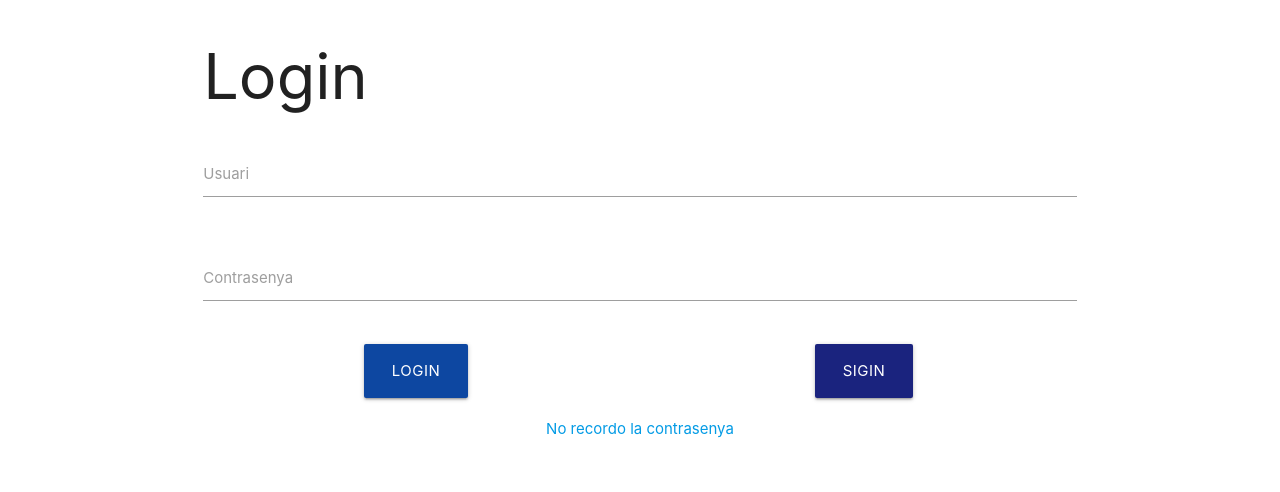
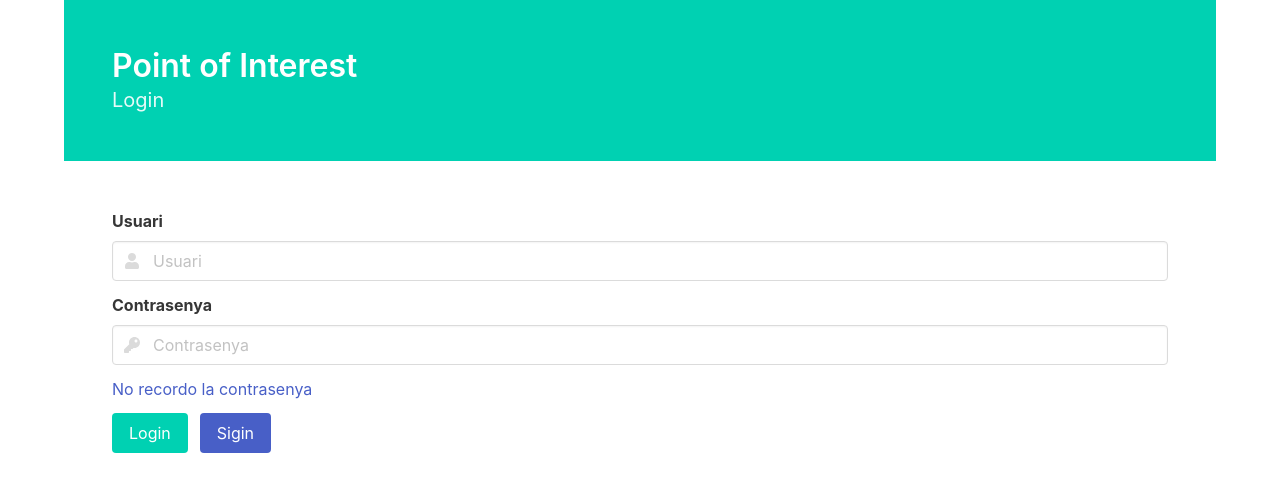
Before and after one commit to jpmataro/pointsofinterest, an Angular app: page /login in a window 1280 px wide. Shown: the top 492 px of the page. Built offline with nearby package versions, Linux system fonts and the light colour scheme.

Commit message:
Change Materialize to Bulma

```diff
--- a/angular.json
+++ b/angular.json
@@ -28,6 +28,7 @@
               "src/assets"
             ],
             "styles": [
+              "node_modules/bulma/css/bulma.min.css",
               "src/styles.sass"
             ],
             "scripts": []
--- a/package.json
+++ b/package.json
@@ -19,6 +19,7 @@
     "@angular/platform-browser": "~9.1.4",
     "@angular/platform-browser-dynamic": "~9.1.4",
     "@angular/router": "~9.1.4",
+    "bulma": "^0.8.2",
     "rxjs": "~6.5.4",
     "tslib": "^1.10.0",
     "zone.js": "~0.10.2"
--- a/src/app/pages/login/login.component.html
+++ b/src/app/pages/login/login.component.html
@@ -1,32 +1,52 @@
-<div class="row">
-  <div class="col s12">
-      <h1>Login</h1>
+<section class="hero is-primary">
+  <div class="hero-body">
+    <div class="container">
+      <h1 class="title">
+        Point of Interest
+      </h1>
+      <h2 class="subtitle">
+        Login
+      </h2>
+    </div>
   </div>
-  <form class="col s12">
-    <div class="row">
-      <div class="input-field col s12">
-        <input id="user" type="text" class="validate">
-        <label for="user">Usuari</label>
+</section>
+<section class="section">
+  <form [formGroup]="loginForm" (ngSubmit)="login()">
+    <div class="field">
+      <label for="user" class="label">Usuari</label>
+      <div class="control has-icons-left has-icons-right">
+        <input id="user" class="input" type="text" placeholder="Usuari" [class.is-danger]="userValid" formControlName="user">
+        <span class="icon is-small is-left">
+          <i class="fas fa-user"></i>
+        </span>
+      </div>
+      <p *ngIf="userValid" class="help is-danger">El camp ha de contenir un nom</p>
+    </div>
+
+    <div class="field">
+      <label for="password" class="label">Contrasenya</label>
+      <div class="control has-icons-left has-icons-right">
+        <input id="password" class="input" type="password" placeholder="Contrasenya" formControlName="password">
+        <span class="icon is-small is-left">
+          <i class="fas fa-key"></i>
+        </span>
+      </div>
+      <p *ngIf="passValid" class="help is-danger">El camp ha de contenir una contrasenya valida</p>
+    </div>
+
+    <div class="field">
+      <div class="control">
+        <a href="#None" title="No recordo la contrasenya">No recordo la contrasenya</a>
       </div>
     </div>
-    <div class="row">
-      <div class="input-field col s12">
-        <input id="password" type="password" class="validate">
-        <label for="password">Contrasenya</label>
+
+    <div class="field is-grouped">
+      <div class="control">
+        <button class="button is-primary">Login</button>
       </div>
-    </div>
-    <div class="row">
-      <div class="col s6 center-align">
-        <button class="btn waves-effect waves-light btn-large blue darken-4" type="submit" name="action">Login</button>
-      </div>
-      <div class="col s6 center-align">
-        <button class="btn waves-effect waves-light btn-large indigo darken-4" name="action">Sigin</button>
-      </div>
-    </div>
-    <div class="row">
-      <div class="col s12 center-align">
-          <a href="#None" title="No recordo la contrasenya">No recordo la contrasenya</a>
+      <div class="control">
+        <button class="button is-link">Sigin</button>
       </div>
     </div>
   </form>
-</div>
+</section>
--- a/src/app/pages/login/login.component.ts
+++ b/src/app/pages/login/login.component.ts
@@ -1,4 +1,5 @@
 import { Component, OnInit } from '@angular/core';
+import { FormGroup, FormBuilder, Validators } from '@angular/forms';
 
 @Component({
   selector: 'app-login',
@@ -7,9 +8,37 @@ import { Component, OnInit } from '@angular/core';
 })
 export class LoginComponent implements OnInit {
 
-  constructor() { }
+  loginForm: FormGroup
+
+  constructor( private formBuilder: FormBuilder) {
+    this.formCreate();
+  }
 
   ngOnInit(): void {
   }
 
+  get userValid() {
+    return this.loginForm.get('user').invalid && this.loginForm.get('user').touched;
+  }
+
+  get passValid() {
+    return this.loginForm.get('password').invalid && this.loginForm.get('password').touched;
+  }
+
+  formCreate() {
+    this.loginForm = this.formBuilder.group({
+      user:["", Validators.required],
+      password:["", Validators.required],
+    });
+  }
+
+  login() {
+    console.log(this.loginForm);
+    if(this.loginForm.invalid) {
+      return Object.values(this.loginForm.controls).forEach(control => {
+        control.markAsTouched();
+      })
+    }
+  }
+
 }
--- a/src/index.html
+++ b/src/index.html
@@ -5,12 +5,10 @@
   <title>Pointofinterest</title>
   <base href="/">
   <meta name="viewport" content="width=device-width, initial-scale=1">
-  <link href="https://fonts.googleapis.com/icon?family=Material+Icons" rel="stylesheet">
-  <link rel="stylesheet" href="https://cdnjs.cloudflare.com/ajax/libs/materialize/1.0.0/css/materialize.min.css">
   <link rel="icon" type="image/x-icon" href="favicon.ico">
 </head>
 <body>
   <app-root></app-root>
 </body>
-<script src="https://cdnjs.cloudflare.com/ajax/libs/materialize/1.0.0/js/materialize.min.js"></script>
+<script defer src="https://use.fontawesome.com/releases/v5.3.1/js/all.js"></script>
 </html>
```
Also changed, not shown: 1 other file (tests, documents, lock files or other folders).
